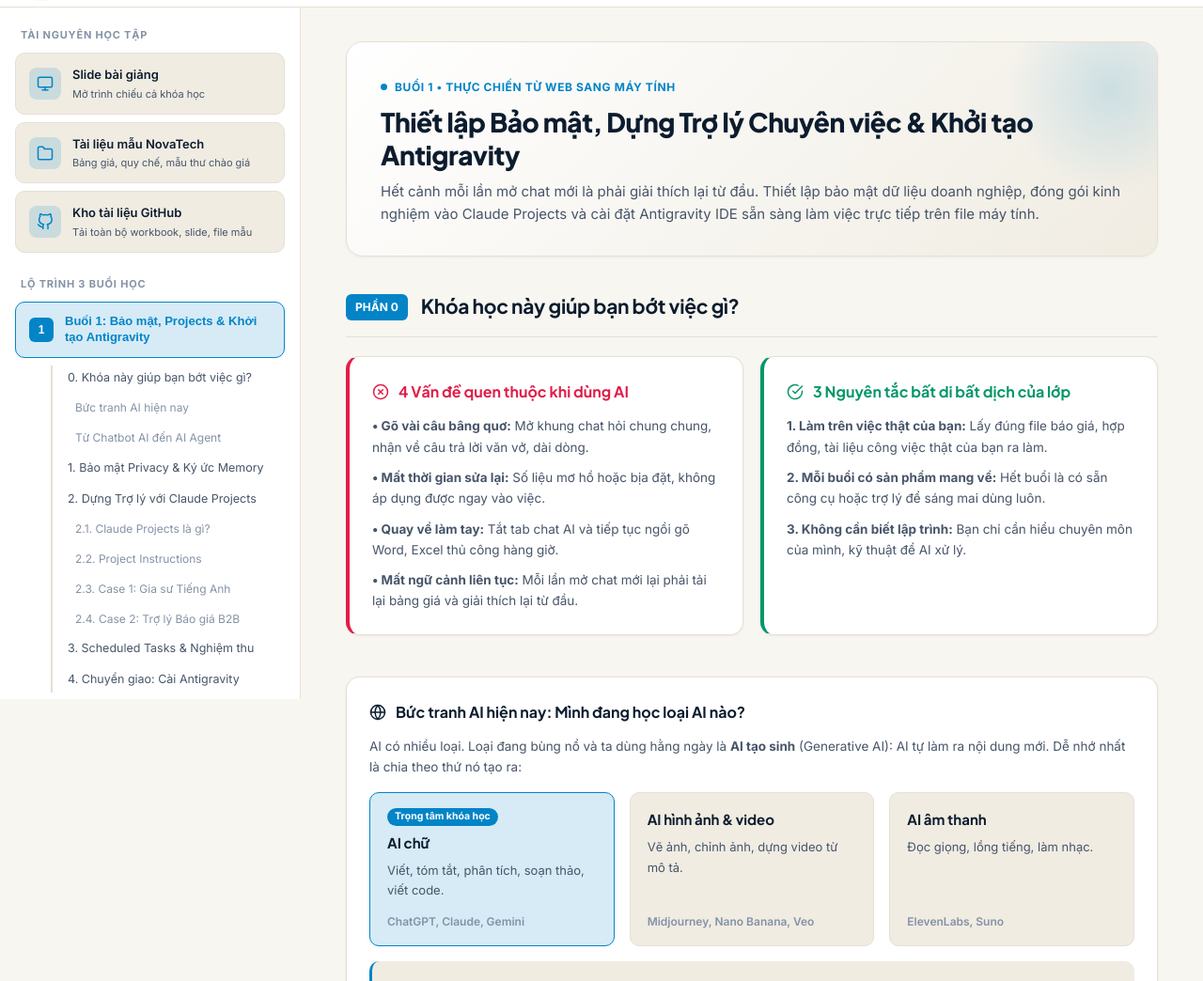
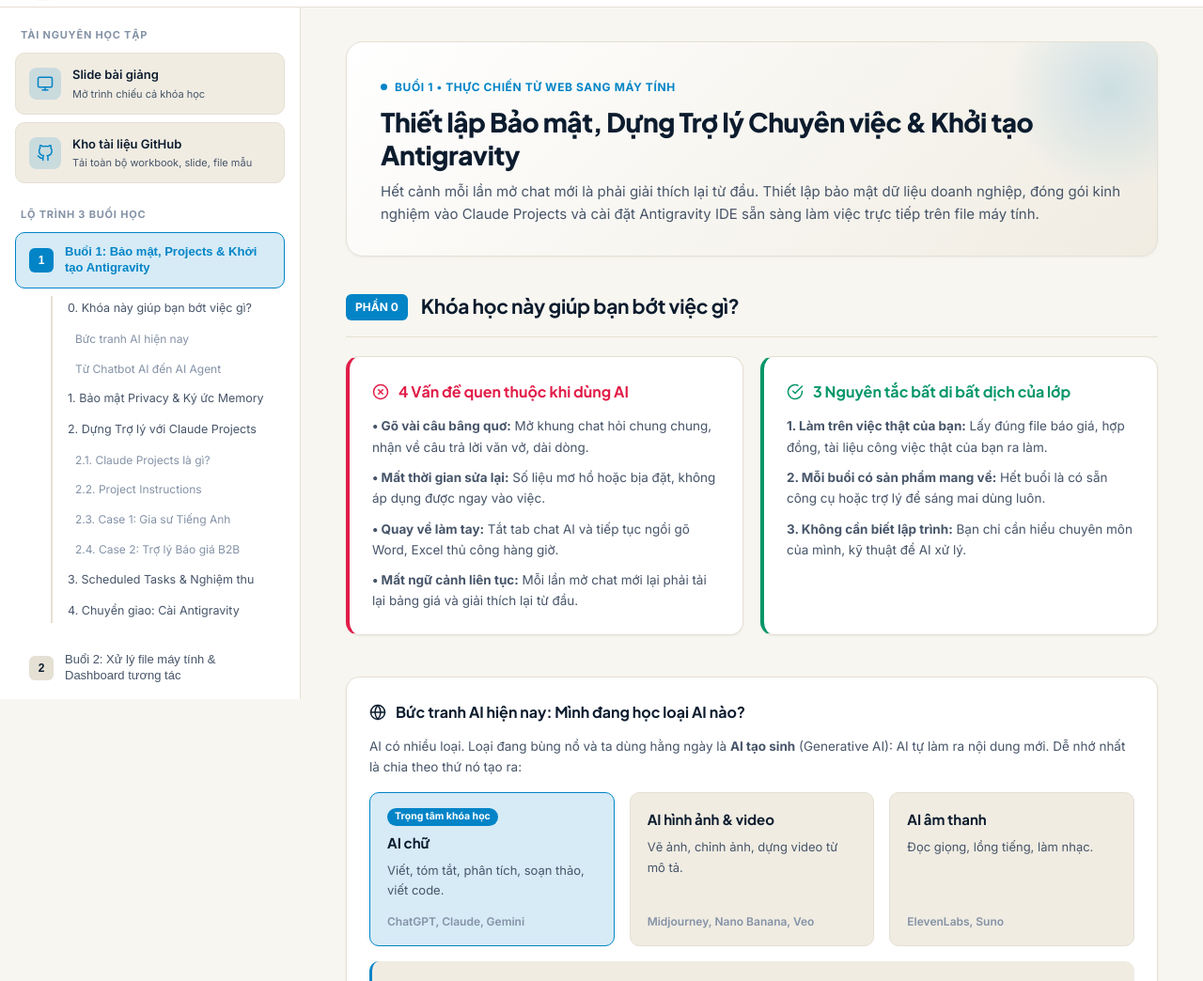
Before and after one commit to vuhai2002/skillg-ai-agent-with-antigravity, a plain HTML site: page workbook.html in a window 1280 px wide. Shown: the part 56-1100 px from the top of the page at 94% size. Drawn offline with Linux system fonts and the light colour scheme.

Commit message:
feat: remove demo files link from workbook resources

```diff
--- a/workbook.html
+++ b/workbook.html
@@ -1103,15 +1103,6 @@
             <div>
               <div class="resource-text-main">Slide bài giảng</div>
               <div class="resource-text-sub">Mở trình chiếu cả khóa học</div>
-            </div>
-          </a>
-          <a class="resource-card-link" href="https://github.com/vuhai2002/skillg-ai-agent-with-antigravity/tree/main/demo-files/buoi-01" target="_blank" rel="noopener">
-            <div class="icon-box">
-              <svg class="icon" viewBox="0 0 24 24" aria-hidden="true"><path d="M22 19a2 2 0 0 1-2 2H4a2 2 0 0 1-2-2V5a2 2 0 0 1 2-2h5l2 3h9a2 2 0 0 1 2 2z"/></svg>
-            </div>
-            <div>
-              <div class="resource-text-main">Tài liệu mẫu NovaTech</div>
-              <div class="resource-text-sub">Bảng giá, quy chế, mẫu thư chào giá</div>
             </div>
           </a>
           <a class="resource-card-link" href="https://github.com/vuhai2002/skillg-ai-agent-with-antigravity" target="_blank" rel="noopener">
```
